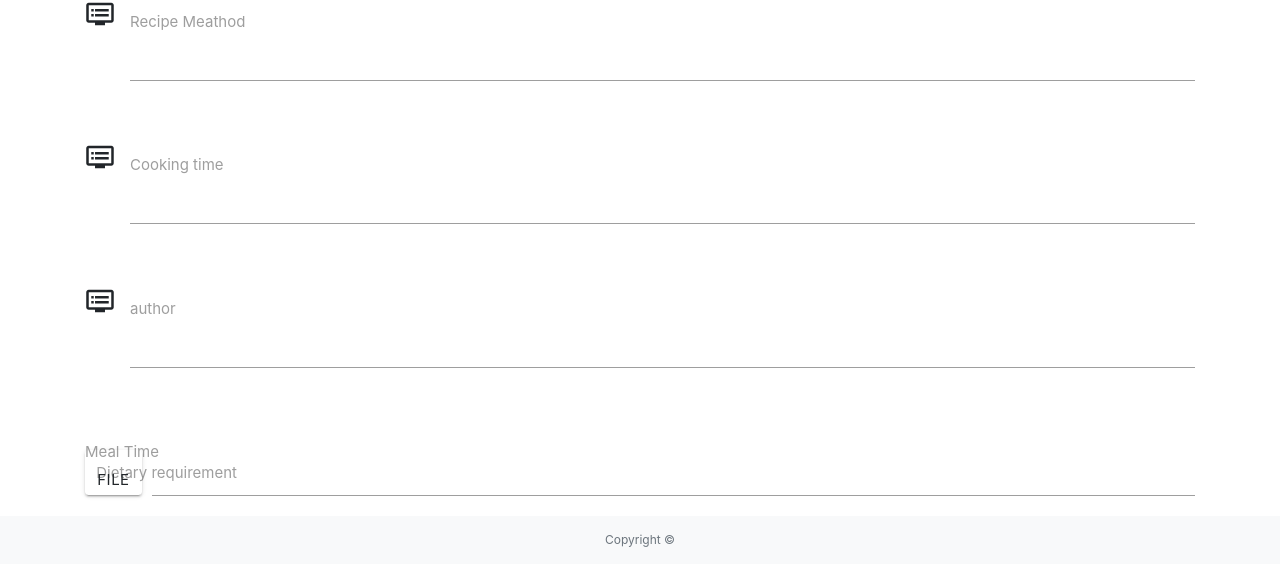
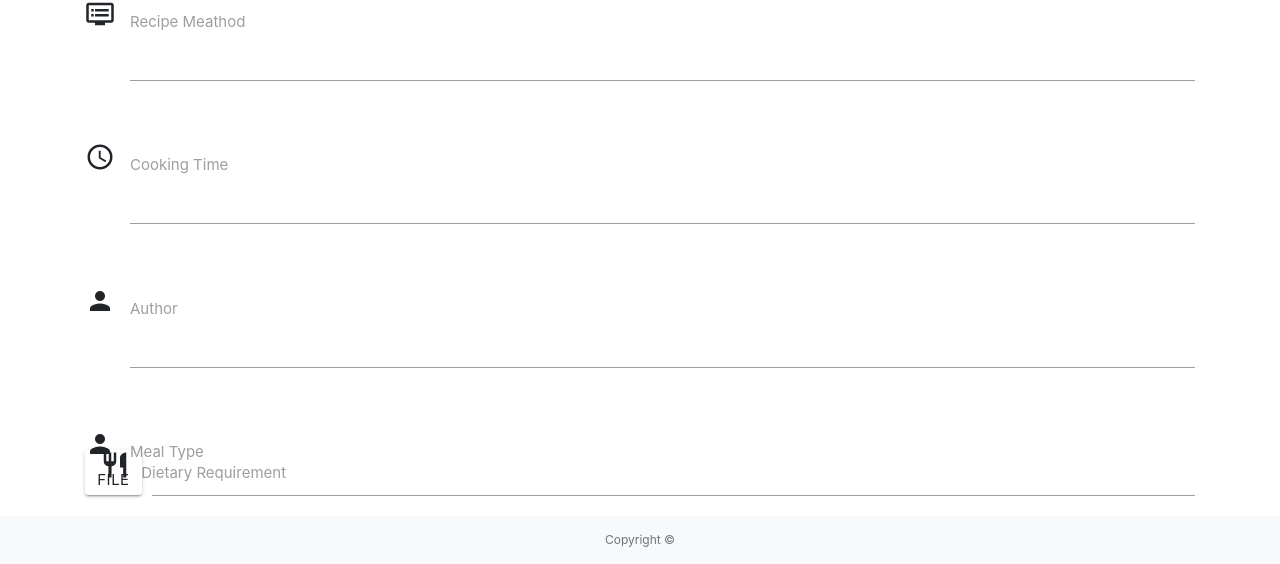
Before and after one commit to Code-Institute-Submissions/happy_cooking, a Flask app: page /my_recipes in a window 1280 px wide. Shown: the part 1157-1721 px from the top of the page. Run offline with Flask 2, Linux system fonts and the light colour scheme; some libraries are stand-ins or nearby versions.

Commit message:
fixed typo error in app.py, added script code to base.html and added three more forms and icons to my_recipes

```diff
--- a/app.py
+++ b/app.py
@@ -32,7 +32,7 @@ def my_recipes():
 def login():
     return render_template("login.html")
 
-@app.route('/add_nrecipe')
+@app.route('/add_recipe')
 def add_recipe():
     return render_template("add_recipe.html")
 
--- a/templates/base.html
+++ b/templates/base.html
@@ -87,6 +87,7 @@
     $(document).ready(function(){
     $('select').formSelect();
   });
+
   </script>
 
 
--- a/templates/my_recipes.html
+++ b/templates/my_recipes.html
@@ -39,44 +39,46 @@
 
     <div class="row">
         <div class="input-field col s12">
-          <i class="material-icons prefix">dvr</i>
+          <i class="material-icons prefix">access_time</i>
           <textarea name="cooking_time" id="cooking_time" class="materialize-textarea"></textarea>
-          <label for="icon_cooking_time">Cooking time</label>
+          <label for="icon_cooking_time">Cooking Time</label>
         </div>
       </div>
     </form>
 
     <div class="row">
         <div class="input-field col s12">
-          <i class="material-icons prefix">dvr</i>
+          <i class="material-icons prefix">person</i>
           <textarea name="recipe_author" id="recipe_author" class="materialize-textarea"></textarea>
-          <label for="icon_author">author</label>
+          <label for="icon_author">Author</label>
         </div>
       </div>
     </form>
 
     <div class="row">
         <div class="input-field col s12">
+        <i class="material-icons prefix">person</i>
     <select>
       <option value="" disabled selected>Choose your option</option>
       <option value="1">Breakfast</option>
       <option value="2">Lunch</option>
       <option value="3">Dinner</option>
     </select>
-    <label>Meal Time</label>
+    <label>Meal Type</label>
   </div>
       </div>
 
 
     <div class="input-field col s12">
+        <i class="material-icons prefix">restaurant</i>
     <select multiple>
       <option value="" disabled selected>Choose your option</option>
       <option value="1">Dairy-free</option>
       <option value="2">Gluten-free</option>
-      <option value="3">Vegetarian/option>
+      <option value="3">Vegetarian</option>
       <option value="3">Vegan</option>
     </select>
-    <label>Dietary requirement</label>
+    <label>Dietary Requirement</label>
   </div>
 
     </form>
```
